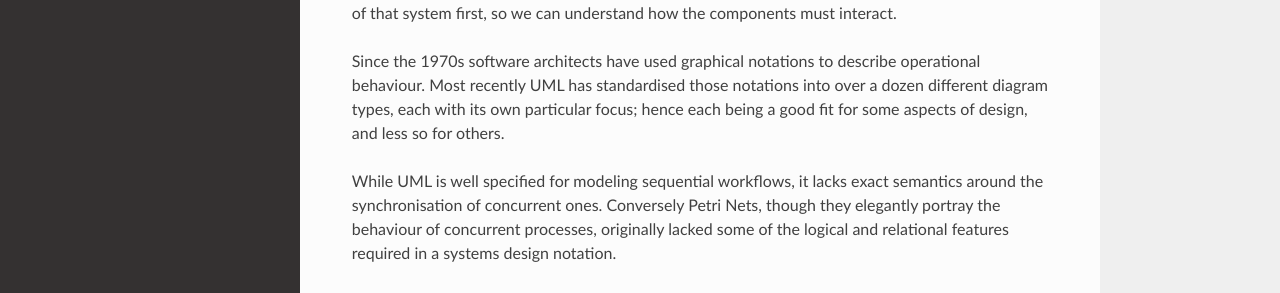
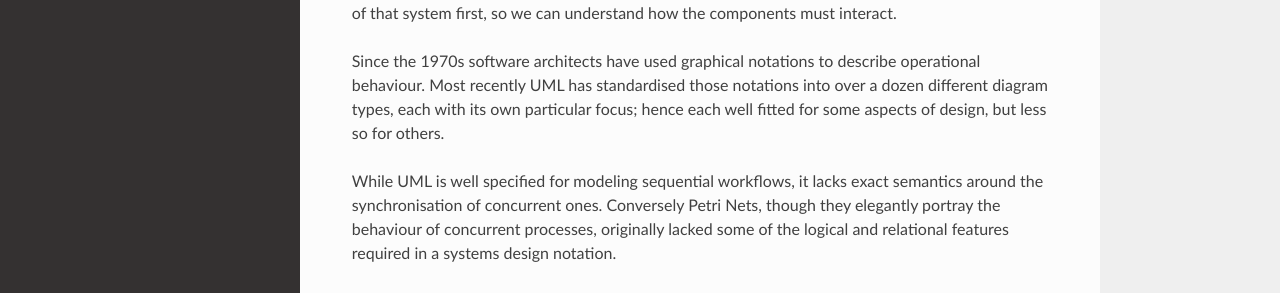
Before and after one commit to tundish/proclets, a Sphinx documentation site: the page built from proclets/doc/intro.rst, in a window 1280 px wide and 973 px high. Shown: the part 254-547 px from the top of the window. Built offline with Sphinx 7.4.7 and the Read the Docs theme 2.0.0, drawn with Linux system fonts in a browser that asks for light colours; pages that are not in the unit, such as notebooks, are missing from menus.

Commit message:
Tweaking text.

```diff
--- a/proclets/doc/intro.rst
+++ b/proclets/doc/intro.rst
@@ -12,7 +12,7 @@
 
 Since the 1970s software architects have used graphical notations to describe operational behaviour. Most recently
 UML has standardised those notations into over a dozen different diagram types, each with its own particular
-focus; hence each being a good fit for some aspects of design, and less so for others.
+focus; hence each well fitted for some aspects of design, but less so for others.
 
 While UML is well specified for modeling sequential workflows, it lacks exact semantics around the synchronisation
 of concurrent ones. Conversely Petri Nets, though they elegantly portray the behaviour of concurrent processes,
```
